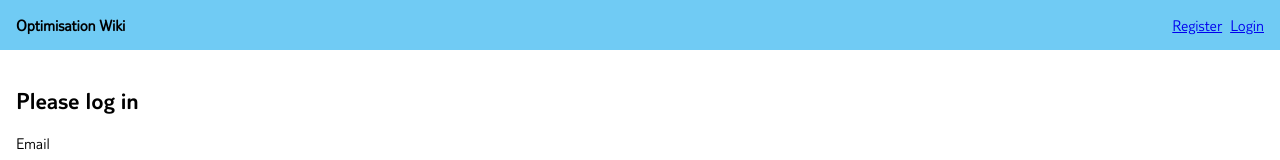
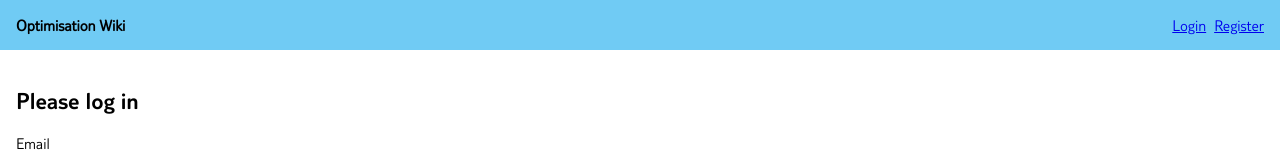
Before and after one commit to db001/opti-auth, a React (Create React App) app in the folder client/: page / in a window 1280 px wide. Shown: the top 160 px of the page. Built offline with nearby package versions, Linux system fonts and the light colour scheme; no server answers.

Commit message:
Code tidying

```diff
--- a/client/src/App.js
+++ b/client/src/App.js
@@ -25,7 +25,7 @@ class App extends Component {
 		this.state = {
 			user: {},
 			setUser: (user) => {
-				this.setState((prevState) => ({ user }));
+				this.setState(() => ({ user }));
 			},
 		};
 	}
@@ -48,8 +48,6 @@ class App extends Component {
 	};
 
 	render() {
-		// const { user } = this.state;
-		// const { setUser } = this;
 		return (
 			<userContext.Provider value={this.state}>
 				<BrowserRouter>
@@ -58,9 +56,11 @@ class App extends Component {
 						<Route exact path="/">
 							{isEmptyObject(this.state.user) ? <Login /> : <Redirect to="home" />}
 						</Route>
+
 						<Route exact path="/login">
 							{isEmptyObject(this.state.user) ? <Login /> : <Redirect to="home" />}
 						</Route>
+
 						<ProtectedRoute exact path="/home" user={this.state.user} component={Home} redirect={"/login"} />
 
 						<Route exact path="/register">
@@ -68,7 +68,9 @@ class App extends Component {
 						</Route>
 
 						<ProtectedRoute exact path="/wiki" user={this.state.user} component={Wiki} redirect={"/login"} />
+
 						<ProtectedRoute exact path="/ideas" user={this.state.user} component={Ideas} redirect={"/login"} />
+
 						<ProtectedRoute exact path="/snippets" user={this.state.user} component={Snippets} redirect={"/login"} />
 					</div>
 				</BrowserRouter>
--- a/client/src/components/navbar/Navbar.js
+++ b/client/src/components/navbar/Navbar.js
@@ -30,11 +30,11 @@ const Navbar = () => {
 	const renderContent = () => {
 		if (isEmptyObject(userState)) {
 			return [
+				<li key="loginLink">
+					<Link to="/login">Login</Link>
+				</li>,
 				<li key="registerLink">
 					<Link to="/register">Register</Link>
-				</li>,
-				<li key="loginLink">
-					<Link to="/login">Login</Link>
 				</li>,
 			];
 		} else {
```
